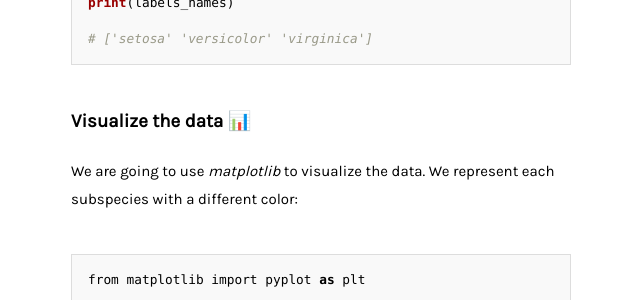
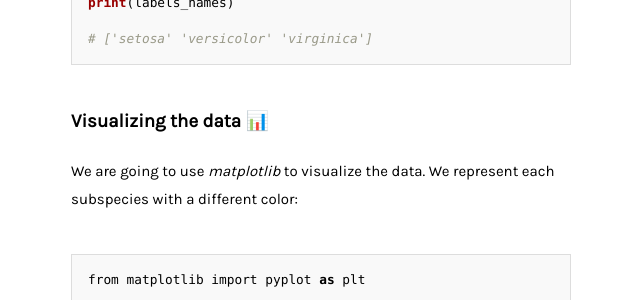
Before and after one commit to stanete/stanete.github.io, a Jekyll site: the page built from _posts/2018-09-13-machine-learning-without-hype.md, in a window 1280 px wide and 900 px high, scrolled down 3332 px. Shown: the part 150-450 px from the top of the window, without its empty margins (319-959 px from the left). Built offline with Jekyll 4.4.1, drawn with Linux system fonts in a browser that asks for light colours; comment, search, counter and statistics services are not loaded.

Commit message:
Use same verb format

````diff
--- a/_posts/2018-09-13-machine-learning-without-hype.md
+++ b/_posts/2018-09-13-machine-learning-without-hype.md
@@ -93,7 +93,7 @@ print(labels_names)
 # ['setosa' 'versicolor' 'virginica']
 ```
 
-### Visualize the data 📊
+### Visualizing the data 📊
 
 We are going to use *matplotlib* to visualize the data. We represent each subspecies with a different color:
 
````
